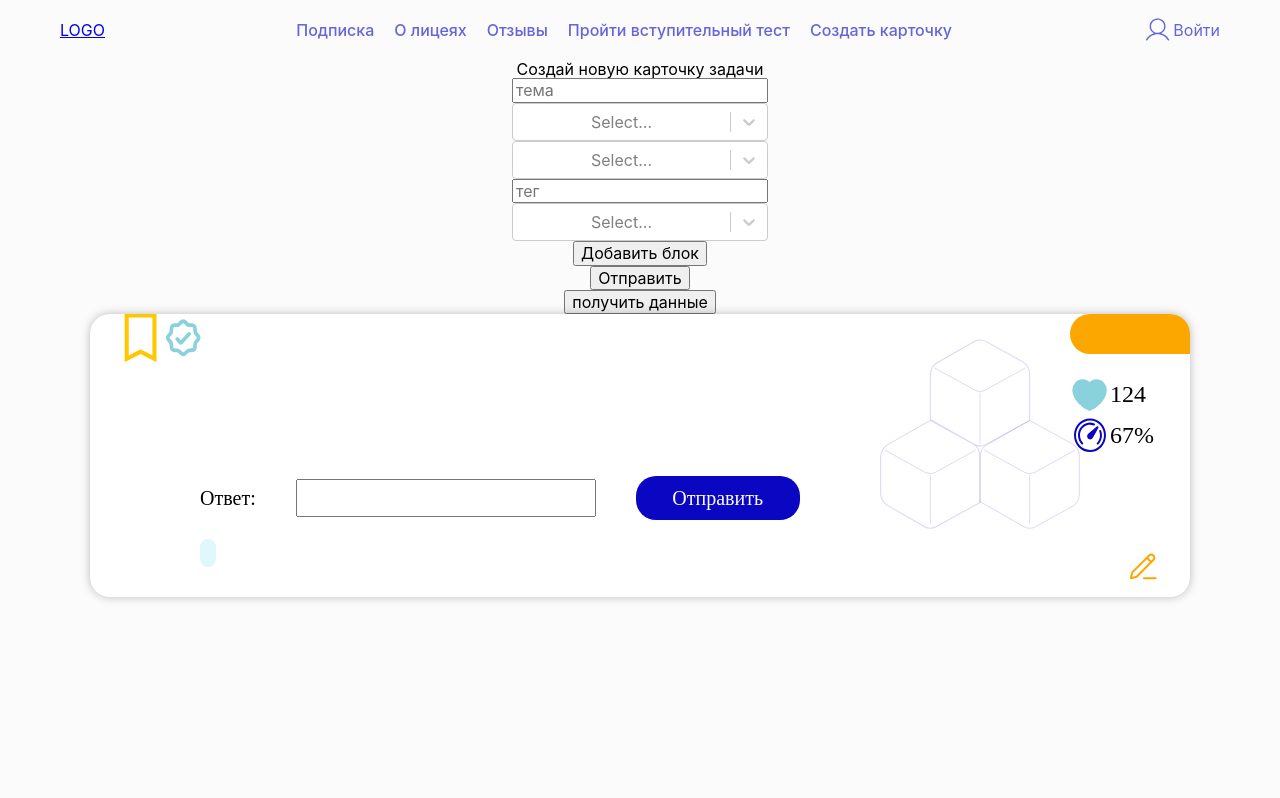
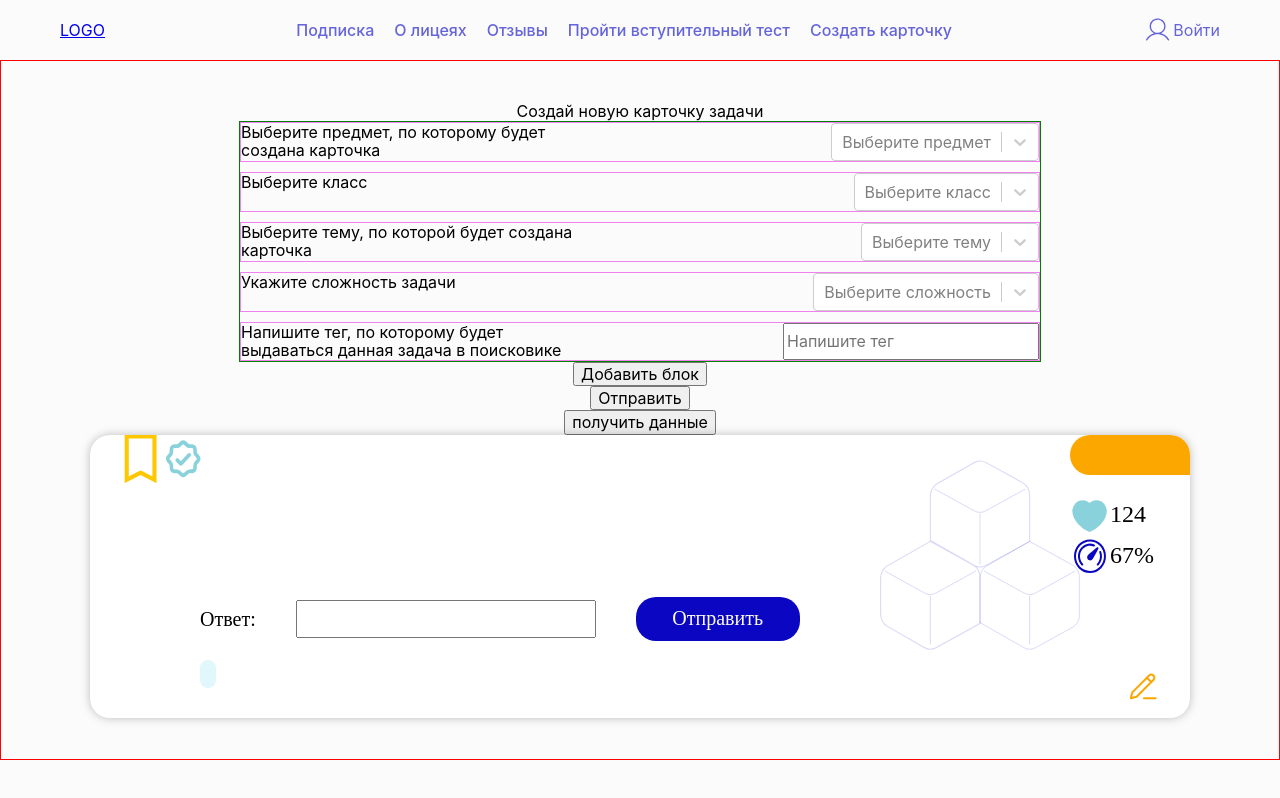
Before and after one commit to MariaGrom/zoomath, a React (Create React App) app: page /createcard in a window 1280 px wide. Built offline with nearby package versions, Linux system fonts and the light colour scheme; a web font is replaced by a local one.

Commit message:
отладка формы, щаготовка данныз для предпросмотра карточки перед отправкой

```diff
--- a/src/components/CardAlgebra/CardAlgebra.jsx
+++ b/src/components/CardAlgebra/CardAlgebra.jsx
@@ -1,5 +1,5 @@
 import React, { useState, useEffect } from "react";
-import "./CardAlgebra.css";
+import styles from "./CardAlgebra.module.scss";
 import NewCard from "../NewCard/NewCard";
 import { GEOMETRY_TASKS } from "../../mock/geometry/geometry_tasks";
 import { ALGEBRA_TASKS } from "../../mock/algebra/algebra_tasks";
@@ -51,18 +51,18 @@ function CardAlgebra() {
   }
 
   return (
-    <div className="MainLayout">
-      <h3 className="Card-title">
+    <div className={styles.filter__mainLayout}>
+      <h3 className={styles.filter__title}>
         навигационная строка(если нужно) типа: Алгебра/база
         вопросов/9класс/задания по теме №1
       </h3>
-      <div className="Card-content">
-        <ul className="Card-selectorList">
+      <div className={styles.filter__content}>
+        <ul className={styles.filter__selectorList}>
           <li>
             <button
               id="all"
               type="button"
-              className="Card-skill"
+              className={styles.filter__skill}
               onClick={() => taskFilter("all")}
             >
               все
@@ -72,7 +72,7 @@ function CardAlgebra() {
             <button
               id="easy"
               type="button"
-              className="Card-skill"
+              className={styles.filter__skill}
               onClick={() => taskFilter("easy")}
             >
               легкий
@@ -82,7 +82,7 @@ function CardAlgebra() {
             <button
               id="middle"
               type="button"
-              className="Card-skill"
+              className={styles.filter__skill}
               onClick={() => taskFilter("middle")}
             >
               средний
@@ -92,7 +92,7 @@ function CardAlgebra() {
             <button
               id="hard"
               type="button"
-              className="Card-skill"
+              className={styles.filter__skill}
               onClick={() => taskFilter("hard")}
             >
               сложный
@@ -102,7 +102,7 @@ function CardAlgebra() {
             <button
               id="super-hard"
               type="button"
-              className="Card-skill"
+              className={styles.filter__skill}
               onClick={() => taskFilter("super-hard")}
             >
               олимпиадный
@@ -113,7 +113,7 @@ function CardAlgebra() {
             <li>
               <button
                 type="button"
-                className="Card-skill"
+                className={styles.filter__skill}
                 onClick={() => taskFilter("middle-log")}
               >
                 залоген
@@ -121,7 +121,7 @@ function CardAlgebra() {
             </li>
           )}
         </ul>
-        <div className="Card-list">
+        <div className={styles.filter__list}>
           {filteredTasks.map((task) => (
             <NewCard key={task._id} task={task} />
           ))}
--- a/src/components/CardAlgebra/CardAlgebra.css
+++ b/src/components/CardAlgebra/CardAlgebra.module.scss
@@ -1,31 +1,43 @@
-.MainLayout {
+@import "../../styles/colors.scss";
+@import url("https://fonts.googleapis.com/css2?family=Caveat:wght@600&family=Noto+Sans:wght@300;500;600;700&display=swap");
+
+.filter {
+  &__mainLayout {
     width: 100%;
-}
+  }
 
-.Card-content {
+  &__content {
     width: calc(100% - 2 * 50px);
     margin: 0 auto;
     padding: 30px 0;
     display: flex;
     flex-direction: column;
     align-items: center;
-}
+  }
 
-.Card-selectorList {
+  &__selectorList {
     display: flex;
     margin: 0;
     padding: 0 0 10px 0;
     width: 50%;
     justify-content: space-around;
-}
+  }
 
-.Card-skill {
+  &__skill {
     cursor: pointer;
     margin: 0;
-    padding: 0 5px;
-}
+    padding: 8px 16px;
+    background-color: $orange;
+    border: none;
+    border-radius: 16px;
+    cursor: pointer;
 
-.Card-Task {
+    &:hover {
+      background-color: #ff9900;
+    }
+  }
+
+  &__task {
     width: 100%;
     height: 150px;
     margin: 0;
@@ -33,10 +45,11 @@
     background-color: aliceblue;
     border: 1px solid red;
     margin-bottom: 20px;
-}
+  }
 
-.Card-list {
+  &__list {
     display: flex;
     flex-direction: column;
     gap: 26px;
+  }
 }
--- a/src/pages/CreateCardPage/CreateCardPage.jsx
+++ b/src/pages/CreateCardPage/CreateCardPage.jsx
@@ -1,5 +1,5 @@
 import { useState, useEffect } from "react";
-import "./CreateCardPage.scss";
+import styles from "./CreateCardPage.module.scss";
 import { DropdownCustom } from "../../components/Dropdown/DropdownCustom";
 import { PrimaryButton } from "../../components/PrimaryButton/PrimaryButton";
 import { CreateBlock } from "../../components/CreateBlock/CreateBlock";
@@ -7,6 +7,8 @@ import {
   SELECTABLE_CLASSES,
   SELECTABLE_SUBJECTS,
   SELECTABLE_SKILL,
+  SELECTABLE_TOPIC_ALGEBRA,
+  SELECTABLE_TAGS_ALGEBRA,
   SELECTABLE_IMG_STYLE,
 } from "../../vendor/constants";
 import NewCard from "../../components/NewCard/NewCard";
@@ -18,6 +20,8 @@ export const CreateCardPage = (props) => {
 
   const [blocks, setBlocks] = useState([]);
   const [topicInput, setTopicInput] = useState("");
+  const [topicInputOption, setTopicInputOption] = useState("");
+
   const [tagInput, setTagInput] = useState("");
 
   const [subjectInput, setSubjectInput] = useState("");
@@ -134,39 +138,75 @@ export const CreateCardPage = (props) => {
     setSubjectInput(selected.value);
   };
 
+  const handleChangeTopic = (selected) => {
+    setTopicInputOption(selected);
+    setTopicInput(selected.value);
+  };
+
+  // Предпросмотр карточки
+  const tempNewCard = {
+    blocks: blocks,
+    classInput: classInput,
+    skillInput: skillInput,
+    subjectInput: subjectInput,
+    tagInput: [tagInput],
+    topicInput: topicInput,
+  };
+
+  console.log("tempNewCard", tempNewCard);
+
   return (
-    <div
-      style={{ display: "flex", flexDirection: "column", alignItems: "center" }}
-    >
+    <div className={styles.form}>
       Создай новую карточку задачи
-      <div>
-        <input
-          type="text"
-          placeholder="тема"
-          value={topicInput}
-          onChange={(e) => setTopicInput(e.target.value)}
-        />
+      <div className={styles.form__fields}>
+        <div className={styles.form__field}>
+          <label> Выберите предмет, по которому будет создана карточка</label>
           <Select
             value={subjectInputOption}
             onChange={handleChangeSubject}
             options={SELECTABLE_SUBJECTS}
+            placeholder="Выберите предмет"
           />
+        </div>
+        <div className={styles.form__field}>
+          <label>Выберите класс</label>
+          <Select
+            value={classInputOption}
+            onChange={handleChangeClass}
+            options={SELECTABLE_CLASSES}
+            placeholder="Выберите класс"
+          />
+        </div>
+        <div className={styles.form__field}>
+          <label>Выберите тему, по которой будет создана карточка</label>
+          <Select
+            value={topicInputOption}
+            onChange={handleChangeTopic}
+            options={SELECTABLE_TOPIC_ALGEBRA}
+            placeholder="Выберите тему"
+          />
+        </div>
+        <div className={styles.form__field}>
+          <label>Укажите сложность задачи</label>
           <Select
             value={skillInputOption}
             onChange={handleChangeSkill}
             options={SELECTABLE_SKILL}
+            placeholder="Выберите сложность"
           />
+        </div>
+        <div className={styles.form__field}>
+          <label>
+            Напишите тег, по которому будет выдаваться данная задача в
+            поисковике
+          </label>
           <input
             type="text"
-          placeholder="тег"
+            placeholder="Напишите тег"
             value={tagInput}
             onChange={(e) => setTagInput(e.target.value)}
           />
-        <Select
-          value={classInputOption}
-          onChange={handleChangeClass}
-          options={SELECTABLE_CLASSES}
-        />
+        </div>
       </div>
       {/* Динамические блоки */}
       <div>
--- /dev/null
+++ b/src/pages/CreateCardPage/CreateCardPage.module.scss
@@ -0,0 +1,30 @@
+.form {
+  margin: 0 auto;
+  padding: 0;
+  width: 100%;
+  height: 700px;
+  display: flex;
+  flex-direction: column;
+  align-items: center;
+  justify-content: center;
+  border: 1px solid red;
+
+  &__fields {
+    border: 1px solid green;
+    display: flex;
+    flex-direction: column;
+    gap: 10px;
+  }
+
+  &__field {
+    display: flex;
+    justify-content: space-between;
+    border: 1px solid violet;
+    width: 800px;
+
+    label {
+      max-width: 350px;
+      text-align: start;
+    }
+  }
+}
--- a/src/pages/CreateCardPage/CreateCardPage.scss
+++ /dev/null
@@ -1,10 +0,0 @@
-.form {
-  margin: 0 auto;
-  padding: 0;
-  width: 100%;
-  height: 700px;
-  display: flex;
-  flex-direction: column;
-  align-items: center;
-  justify-content: center;
-}
--- a/src/vendor/constants.jsx
+++ b/src/vendor/constants.jsx
@@ -36,7 +36,9 @@ export const SELECTABLE_TOPIC_GEOMA = [
 ];
 
 export const SELECTABLE_TOPIC_ALGEBRA = [
-  "дроби",
-  "квадратные уравнения",
-  "неравенства",
+  { value: "степени 7 класс", label: "степени 7 класс" },
 ];
+
+export const SELECTABLE_TAGS_ALGEBRA = [
+  { value: "степени 7 класс (С7К)", label: "степени 7 класс (С7К" },
+];
```
Lines whose indentation alone changed are shown as unchanged.
